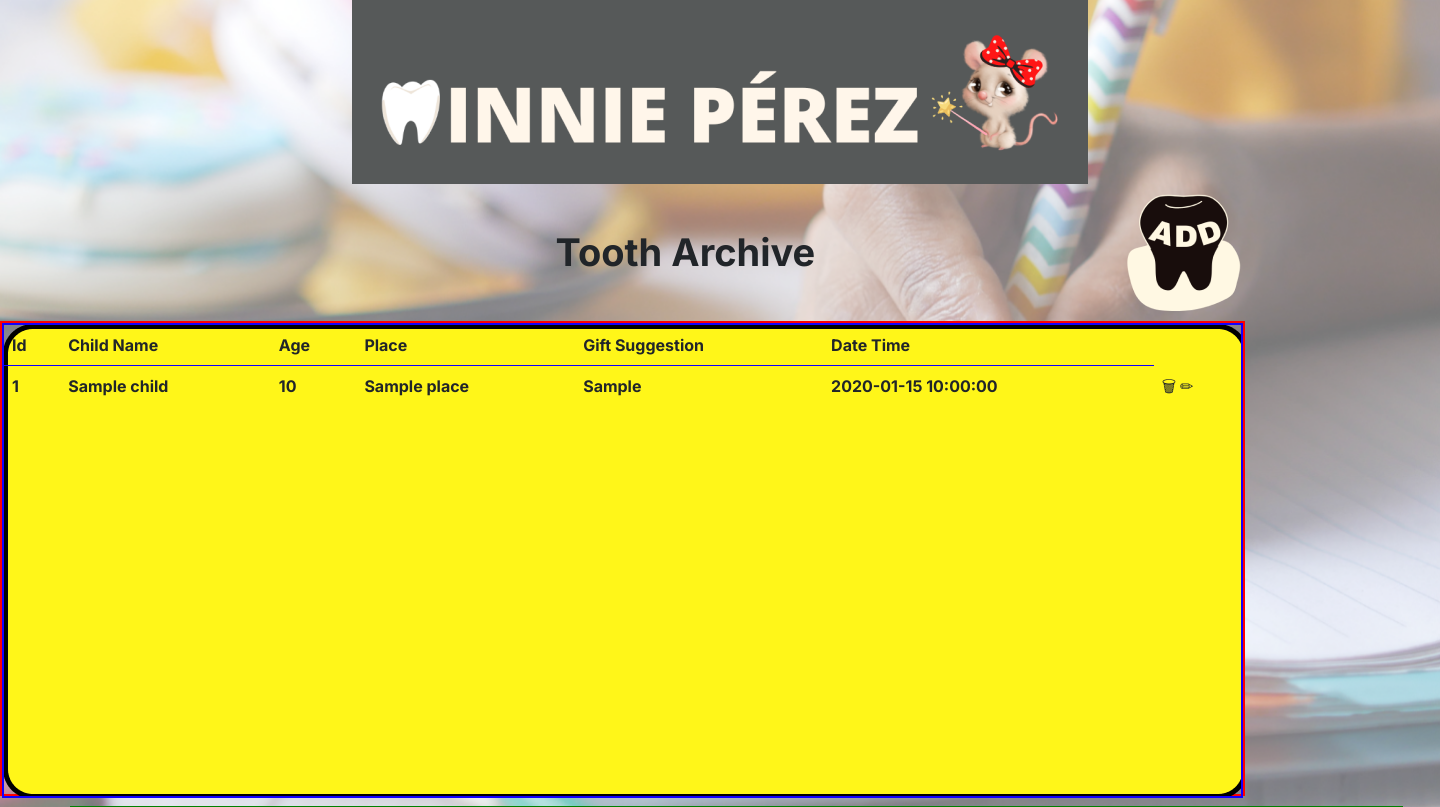
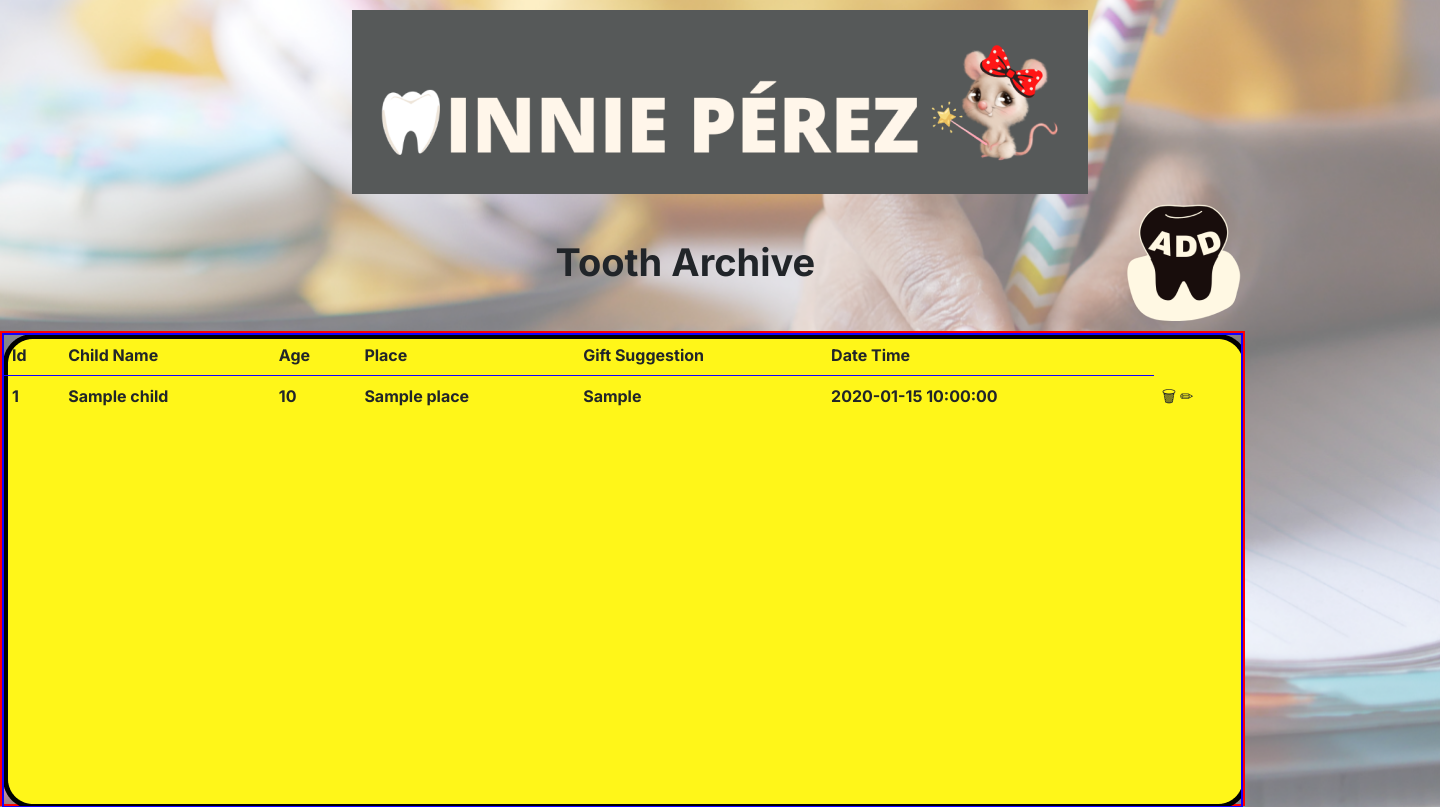
Before and after one commit to mintybubblegum/minniePerez, a PHP site: template src/View/childrenList.php in a window 1440 px wide. Shown: the top 807 px of the page. Run offline with PHP 8.4, Linux system fonts and the light colour scheme; the template is opened without the code that fills it: most values are stand-ins (such as "Sample title", 1, 10 or a date in 2020).

Commit message:
conflicts resolved

```diff
--- a/public/styles/home.css
+++ b/public/styles/home.css
@@ -10,11 +10,7 @@ body {
 header {
     display: flex;
     justify-content: center;
-<<<<<<< HEAD
     padding-top: 10px;
-=======
-    margin-top: 10px;
->>>>>>> 75ec107942928fe9d60a4f27a6102b098134d10d
 }
 
 /* Home */
@@ -26,10 +22,6 @@ header {
     margin-left: 400px;
     display: flex;
     justify-content: space-around;
-<<<<<<< HEAD
-    /* border:2px solid red; */
-=======
->>>>>>> 75ec107942928fe9d60a4f27a6102b098134d10d
 }
 
 .titleHome {
```
